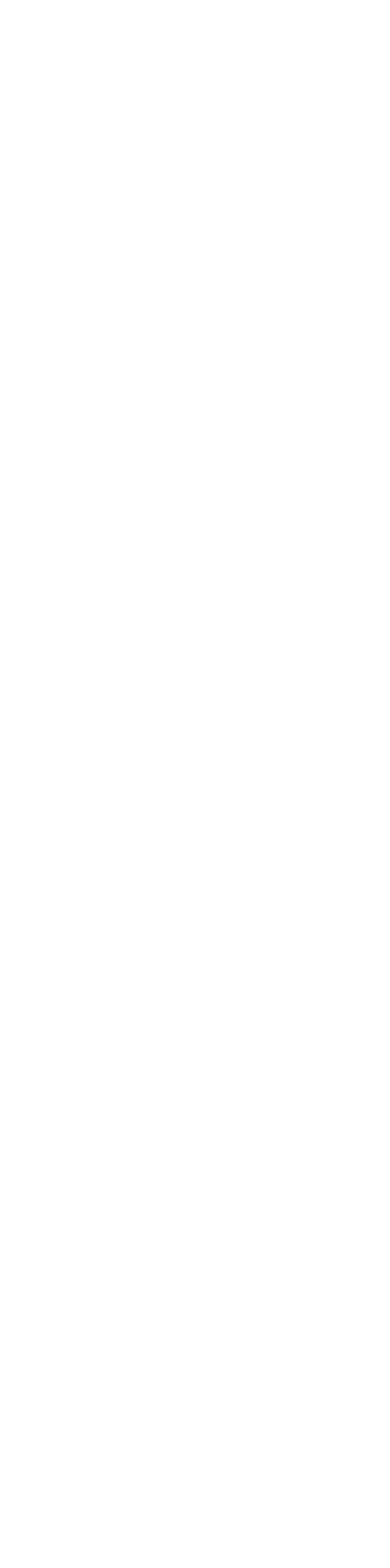
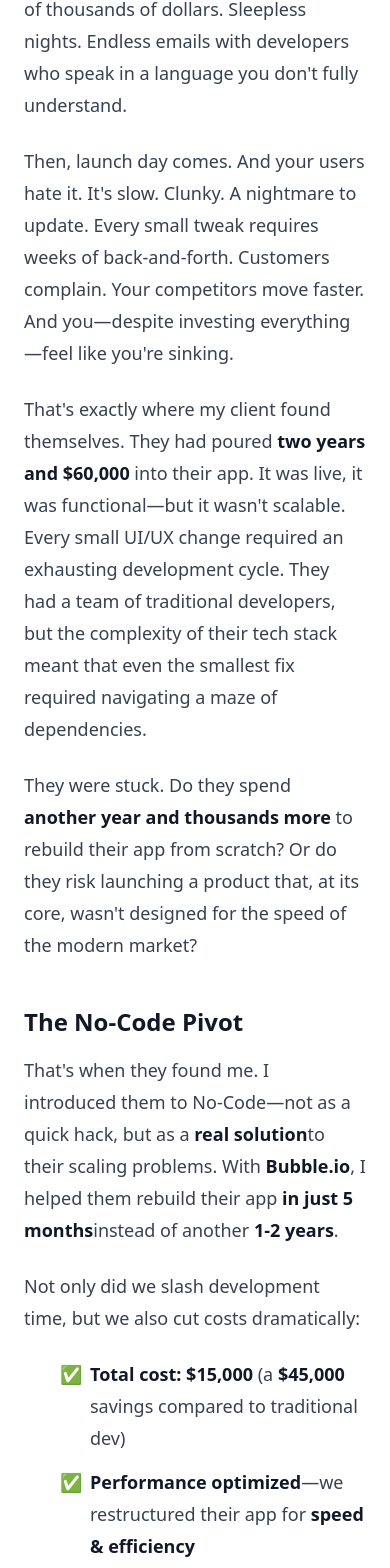
Before and after one commit to amirsyazi/no-code-ahead, a React (Vite) app: page /no-code-case-study in a window 390 px wide. Before the commit this address had no page. Shown: the part 428-1996 px from the top of the page. Before the commit the page ends 844 px from the top, so only its background shows below. Built offline with nearby package versions, Linux system fonts and the light colour scheme.

Commit message:
Add blog post page
Adds a new blog post page titled "How One Founder Saved $45,000 and 19 Months by Switching to No-Code" with the URL slug "/no-code-case-study".  The page includes the provided long-form content, a call to action, and is optimized for SEO and mobile-friendliness.

```diff
--- a/package.json
+++ b/package.json
@@ -63,7 +63,7 @@
   },
   "devDependencies": {
     "@eslint/js": "^9.9.0",
-    "@tailwindcss/typography": "^0.5.15",
+    "@tailwindcss/typography": "^0.5.16",
     "@types/node": "^22.5.5",
     "@types/react": "^18.3.3",
     "@types/react-dom": "^18.3.0",
--- a/src/App.tsx
+++ b/src/App.tsx
@@ -1,9 +1,11 @@
+
 import { Toaster } from "@/components/ui/toaster";
 import { Toaster as Sonner } from "@/components/ui/sonner";
 import { TooltipProvider } from "@/components/ui/tooltip";
 import { QueryClient, QueryClientProvider } from "@tanstack/react-query";
 import { BrowserRouter, Routes, Route } from "react-router-dom";
 import Index from "./pages/Index";
+import NoCodeCaseStudy from "./pages/NoCodeCaseStudy";
 
 const queryClient = new QueryClient();
 
@@ -15,6 +17,7 @@ const App = () => (
       <BrowserRouter>
         <Routes>
           <Route path="/" element={<Index />} />
+          <Route path="/no-code-case-study" element={<NoCodeCaseStudy />} />
         </Routes>
       </BrowserRouter>
     </TooltipProvider>
--- /dev/null
+++ b/src/pages/NoCodeCaseStudy.tsx
@@ -0,0 +1,155 @@
+
+import { Button } from "@/components/ui/button";
+import { AnimatedText } from "@/components/AnimatedText";
+
+const NoCodeCaseStudy = () => {
+  const handleSubscribe = () => {
+    // TODO: Replace with actual newsletter signup link
+    window.open("#", "_blank");
+  };
+
+  return (
+    <main className="min-h-screen bg-white">
+      <article className="max-w-4xl mx-auto px-6 py-16 prose prose-lg">
+        <AnimatedText>
+          <h1 className="text-4xl md:text-5xl font-bold mb-8 text-gray-900">
+            How One Founder Saved $45,000 and 19 Months by Switching to No-Code
+          </h1>
+        </AnimatedText>
+
+        <div className="space-y-8 text-gray-700">
+          <section>
+            <h2 className="text-2xl font-bold text-gray-900 mb-4">The Trap of Traditional Development</h2>
+            <p>
+              You spend years building an app. Tens of thousands of dollars. Sleepless nights.
+              Endless emails with developers who speak in a language you don't fully understand.
+            </p>
+            <p>
+              Then, launch day comes. And your users hate it. It's slow. Clunky. A nightmare to update.
+              Every small tweak requires weeks of back-and-forth. Customers complain. Your competitors move faster.
+              And you—despite investing everything—feel like you're sinking.
+            </p>
+            <p>
+              That's exactly where my client found themselves. They had poured <strong>two years and $60,000</strong> into
+              their app. It was live, it was functional—but it wasn't scalable. Every small UI/UX change required an
+              exhausting development cycle. They had a team of traditional developers, but the complexity of their tech
+              stack meant that even the smallest fix required navigating a maze of dependencies.
+            </p>
+            <p>
+              They were stuck. Do they spend <strong>another year and thousands more</strong> to rebuild their app from scratch?
+              Or do they risk launching a product that, at its core, wasn't designed for the speed of the modern market?
+            </p>
+          </section>
+
+          <section>
+            <h2 className="text-2xl font-bold text-gray-900 mb-4">The No-Code Pivot</h2>
+            <p>
+              That's when they found me. I introduced them to No-Code—not as a quick hack, but as a <strong>real solution</strong>
+              to their scaling problems. With <strong>Bubble.io</strong>, I helped them rebuild their app <strong>in just 5 months</strong>
+              instead of another <strong>1-2 years</strong>.
+            </p>
+            <p>Not only did we slash development time, but we also cut costs dramatically:</p>
+            <ul className="list-none space-y-2">
+              <li className="flex items-start gap-2">
+                <span className="text-green-500">✅</span>
+                <span><strong>Total cost: $15,000</strong> (a <strong>$45,000</strong> savings compared to traditional dev)</span>
+              </li>
+              <li className="flex items-start gap-2">
+                <span className="text-green-500">✅</span>
+                <span><strong>Performance optimized</strong>—we restructured their app for <strong>speed & efficiency</strong></span>
+              </li>
+              <li className="flex items-start gap-2">
+                <span className="text-green-500">✅</span>
+                <span><strong>Instant UI/UX updates</strong>—instead of waiting weeks, they could implement changes in real-time</span>
+              </li>
+            </ul>
+            <p>The best part? They weren't stuck anymore.</p>
+          </section>
+
+          <section>
+            <h2 className="text-2xl font-bold text-gray-900 mb-4">From Weeks to Hours</h2>
+            <p>
+              Before No-Code, <strong>even a minor design tweak took weeks</strong>. A simple button placement change?
+              A new onboarding flow? They'd have to file a request with their dev team, wait for an available sprint,
+              and pray that nothing broke in the process.
+            </p>
+            <p>
+              Now? During our <strong>weekly meetings</strong>, I could <strong>implement UI/UX changes in real-time</strong>—sometimes
+              in under <strong>2-3 hours</strong>, right in front of them.
+            </p>
+            <p className="italic">
+              "This used to take us months. Now it's done before our next meeting."
+            </p>
+            <p>
+              That shift—from reactive to <strong>adaptive</strong> development—completely changed their approach to product building.
+            </p>
+          </section>
+
+          <section>
+            <h2 className="text-2xl font-bold text-gray-900 mb-4">The Results: Speed Wins Every Time</h2>
+            <p>After launching their No-Code app, everything changed:</p>
+            <ul className="list-none space-y-2">
+              <li className="flex items-start gap-2">
+                <span className="text-green-500">✔️</span>
+                <span><strong>User reviews skyrocketed</strong>—the app was now <strong>faster and more responsive</strong></span>
+              </li>
+              <li className="flex items-start gap-2">
+                <span className="text-green-500">✔️</span>
+                <span><strong>Iteration became effortless</strong>—customer feedback was implemented in days, not months</span>
+              </li>
+              <li className="flex items-start gap-2">
+                <span className="text-green-500">✔️</span>
+                <span><strong>Their team finally felt in control</strong>—instead of being held hostage by a slow dev cycle</span>
+              </li>
+            </ul>
+          </section>
+
+          <section>
+            <h2 className="text-2xl font-bold text-gray-900 mb-4">No-Code Isn't Just for MVPs</h2>
+            <p>
+              The biggest myth about No-Code? That it's only good for prototypes. This client <strong>proved otherwise</strong>.
+              They had a <strong>fully-coded app</strong>—and we <strong>rebuilt it in No-Code, faster and cheaper</strong>,
+              without sacrificing <strong>performance, scalability, or user experience</strong>.
+            </p>
+            <p>
+              No-Code is no longer just an "MVP tool." It's a <strong>serious alternative</strong> to traditional
+              development—especially for founders who need to move fast.
+            </p>
+          </section>
+
+          <section>
+            <h2 className="text-2xl font-bold text-gray-900 mb-4">Your Move</h2>
+            <p>If you're:</p>
+            <ul className="list-none space-y-2">
+              <li className="flex items-start gap-2">
+                <span className="text-green-500">✅</span>
+                <span><strong>Frustrated with slow dev cycles</strong></span>
+              </li>
+              <li className="flex items-start gap-2">
+                <span className="text-green-500">✅</span>
+                <span><strong>Burning money on endless code updates</strong></span>
+              </li>
+            </ul>
+          </section>
+
+          <section className="bg-gray-100 p-8 rounded-lg mt-12">
+            <h3 className="text-xl font-bold text-gray-900 mb-4">
+              🚀 Want to build a No-Code app faster & cheaper?
+            </h3>
+            <p className="mb-6">
+              Subscribe to my newsletter for exclusive insights!
+            </p>
+            <Button
+              className="bg-indigo-600 hover:bg-indigo-700 text-white"
+              onClick={handleSubscribe}
+            >
+              Subscribe to Newsletter
+            </Button>
+          </section>
+        </div>
+      </article>
+    </main>
+  );
+};
+
+export default NoCodeCaseStudy;
--- a/tailwind.config.ts
+++ b/tailwind.config.ts
@@ -1,3 +1,4 @@
+
 import type { Config } from "tailwindcss";
 
 export default {
@@ -13,6 +14,18 @@ export default {
       },
     },
     extend: {
+      typography: {
+        DEFAULT: {
+          css: {
+            maxWidth: 'none',
+            color: 'inherit',
+            a: {
+              color: 'inherit',
+              textDecoration: 'none',
+            },
+          },
+        },
+      },
       colors: {
         border: "hsl(var(--border))",
         input: "hsl(var(--input))",
@@ -84,5 +97,5 @@ export default {
       },
     },
   },
-  plugins: [require("tailwindcss-animate")],
+  plugins: [require("tailwindcss-animate"), require("@tailwindcss/typography")],
 } satisfies Config;
```
Also changed, not shown: 1 other file (tests, documents, lock files or other folders).
